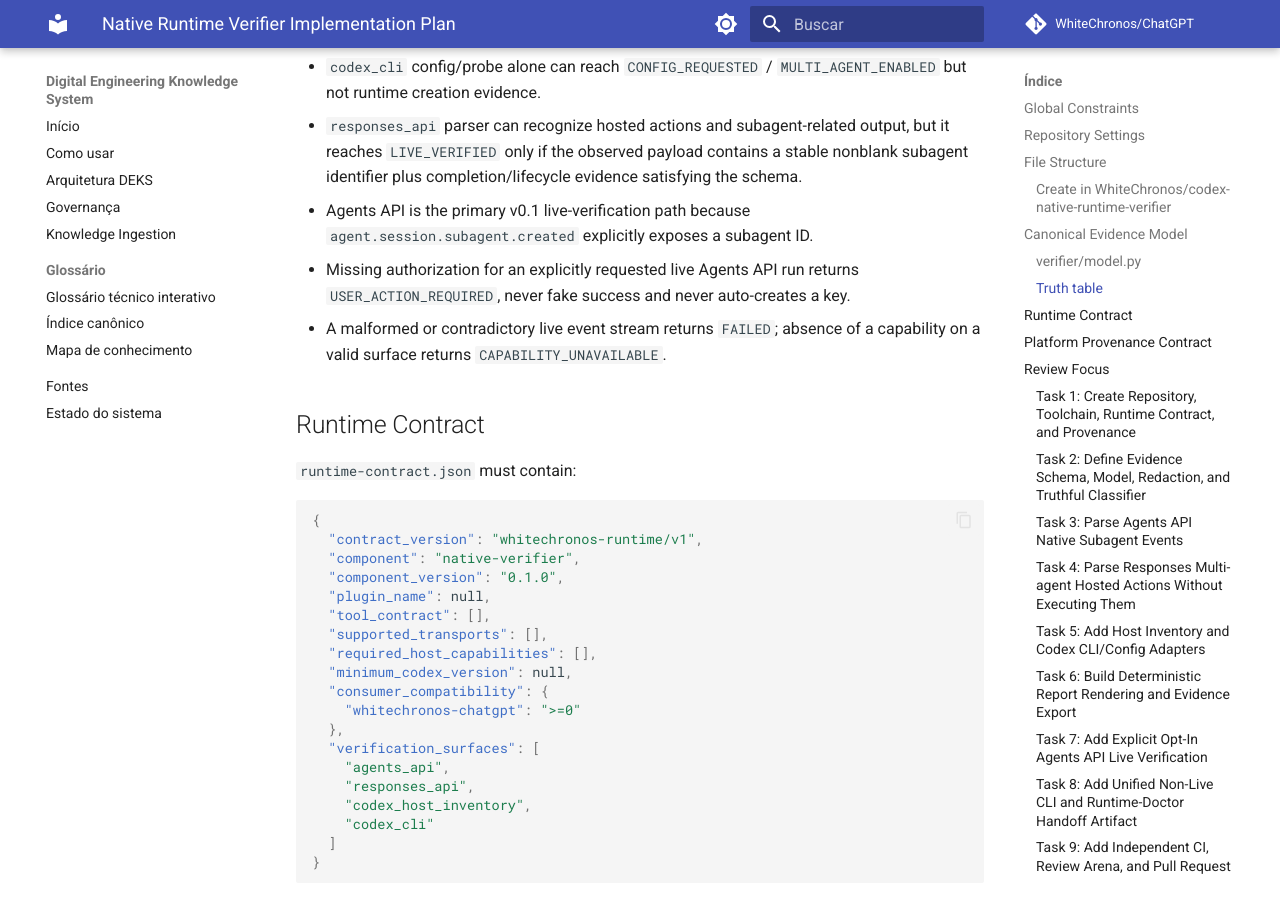
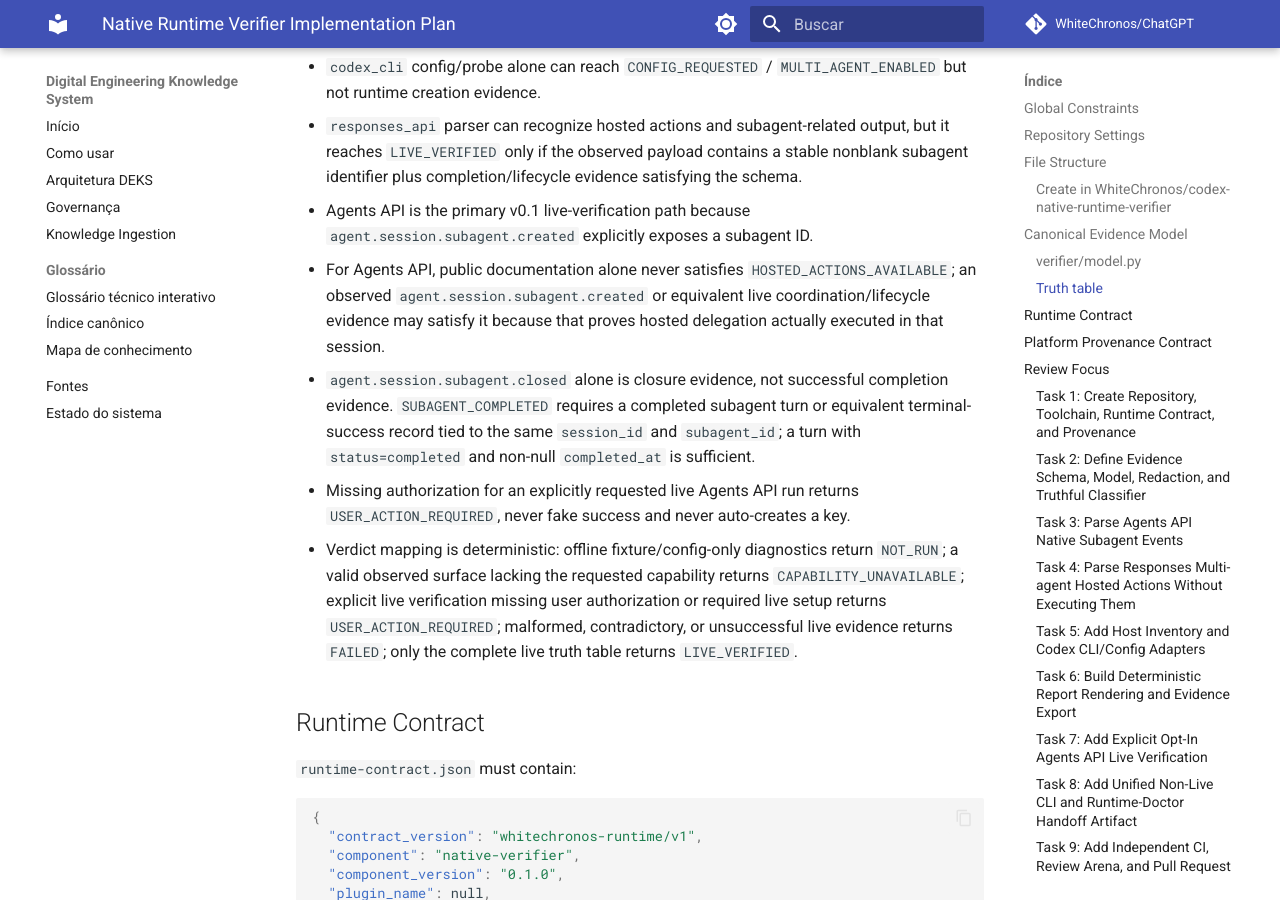
Before and after one commit to WhiteChronos/ChatGPT, an MkDocs documentation site: the page built from docs/superpowers/plans/2026-10-04-native-runtime-verifier.md, in a window 1280 px wide and 900 px high, scrolled down 5574 px. Built offline with MkDocs 1.6.1 and Material for MkDocs 9.7.7, drawn with Linux system fonts in a browser that asks for light colours; comment, search, counter and statistics services are not loaded; some of the changed text lies outside the part shown.

Commit message:
docs: harden Native Runtime Verifier evidence semantics

```diff
--- a/docs/superpowers/plans/2026-10-04-native-runtime-verifier.md
+++ b/docs/superpowers/plans/2026-10-04-native-runtime-verifier.md
@@ -221,8 +221,10 @@ Additional rules:
 - `codex_cli` config/probe alone can reach `CONFIG_REQUESTED` / `MULTI_AGENT_ENABLED` but not runtime creation evidence.
 - `responses_api` parser can recognize hosted actions and subagent-related output, but it reaches `LIVE_VERIFIED` only if the observed payload contains a stable nonblank subagent identifier plus completion/lifecycle evidence satisfying the schema.
 - Agents API is the primary v0.1 live-verification path because `agent.session.subagent.created` explicitly exposes a subagent ID.
+- For Agents API, public documentation alone never satisfies `HOSTED_ACTIONS_AVAILABLE`; an observed `agent.session.subagent.created` or equivalent live coordination/lifecycle evidence may satisfy it because that proves hosted delegation actually executed in that session.
+- `agent.session.subagent.closed` alone is closure evidence, not successful completion evidence. `SUBAGENT_COMPLETED` requires a completed subagent turn or equivalent terminal-success record tied to the same `session_id` and `subagent_id`; a turn with `status=completed` and non-null `completed_at` is sufficient.
 - Missing authorization for an explicitly requested live Agents API run returns `USER_ACTION_REQUIRED`, never fake success and never auto-creates a key.
-- A malformed or contradictory live event stream returns `FAILED`; absence of a capability on a valid surface returns `CAPABILITY_UNAVAILABLE`.
+- Verdict mapping is deterministic: offline fixture/config-only diagnostics return `NOT_RUN`; a valid observed surface lacking the requested capability returns `CAPABILITY_UNAVAILABLE`; explicit live verification missing user authorization or required live setup returns `USER_ACTION_REQUIRED`; malformed, contradictory, or unsuccessful live evidence returns `FAILED`; only the complete live truth table returns `LIVE_VERIFIED`.
 
 ## Runtime Contract
 
@@ -448,7 +450,7 @@ Fixtures must cover:
 - session created;
 - multi-agent requested/enabled evidence where observable;
 - `agent.session.subagent.created` with a stable subagent ID;
-- subsequent subagent active/closed or other terminal/lifecycle evidence;
+- subsequent subagent lifecycle evidence plus a completed subagent turn tied to the same subagent ID; `subagent.closed` alone is not treated as successful completion;
 - config/session without delegation;
 - created subagent without completion;
 - malformed/unknown events.
@@ -463,7 +465,9 @@ Assert:
 - subagent ID extraction from `agent.session.subagent.created`;
 - unknown events ignored or normalized safely;
 - duplicated event IDs do not create duplicated evidence;
-- completion evidence is tied to the same subagent identity;
+- completion evidence is tied to the same session/subagent identity;
+- `subagent.closed` without a completed turn does not emit `SUBAGENT_COMPLETED`;
+- a subagent turn with `status=completed` and non-null `completed_at` emits `SUBAGENT_COMPLETED`;
 - parser alone does not set a final verdict.
 
 - [ ] **Step 3: Run RED**
@@ -674,7 +678,8 @@ Assert:
 - test task requests exactly one bounded delegation;
 - no environment/tool access is required for the default live probe;
 - streamed events are passed through the canonical parser/classifier;
-- event stream with one real subagent ID + completion can yield `LIVE_VERIFIED`;
+- event stream with one real subagent ID plus a completed subagent turn tied to that ID can yield `LIVE_VERIFIED`;
+- a `subagent.closed` event without successful turn completion cannot yield `LIVE_VERIFIED`;
 - missing created/completion evidence cannot yield `LIVE_VERIFIED`;
 - report is scoped to returned session ID;
 - API key never appears in stdout/stderr/report.
@@ -696,7 +701,7 @@ Prompt/instructions ask the coordinator to delegate one tiny text-only subtask a
 
 - [ ] **Step 4: Implement the opt-in live path using the official OpenAI Python SDK**
 
-Use `openai==3.24.0`.
+Use `openai==3.24.0`. After observing the created subagent ID, confirm successful completion from bounded subagent-turn readback when the event stream itself does not carry unambiguous completed-turn evidence. Accept only a turn tied to the same session/subagent with `status=completed`; failed/cancelled turns do not satisfy `SUBAGENT_COMPLETED`.
 
 No ordinary unit/CI command may pass `--live`.
 
```
